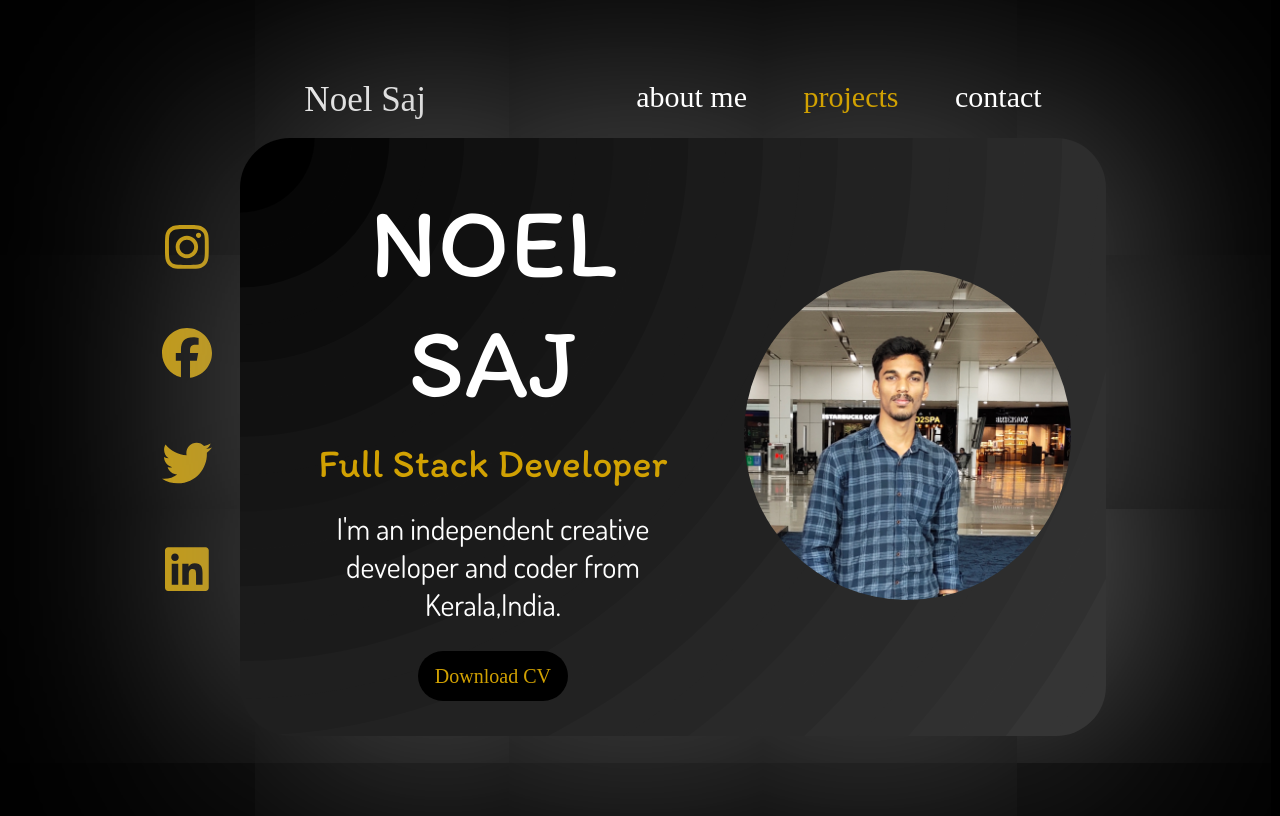
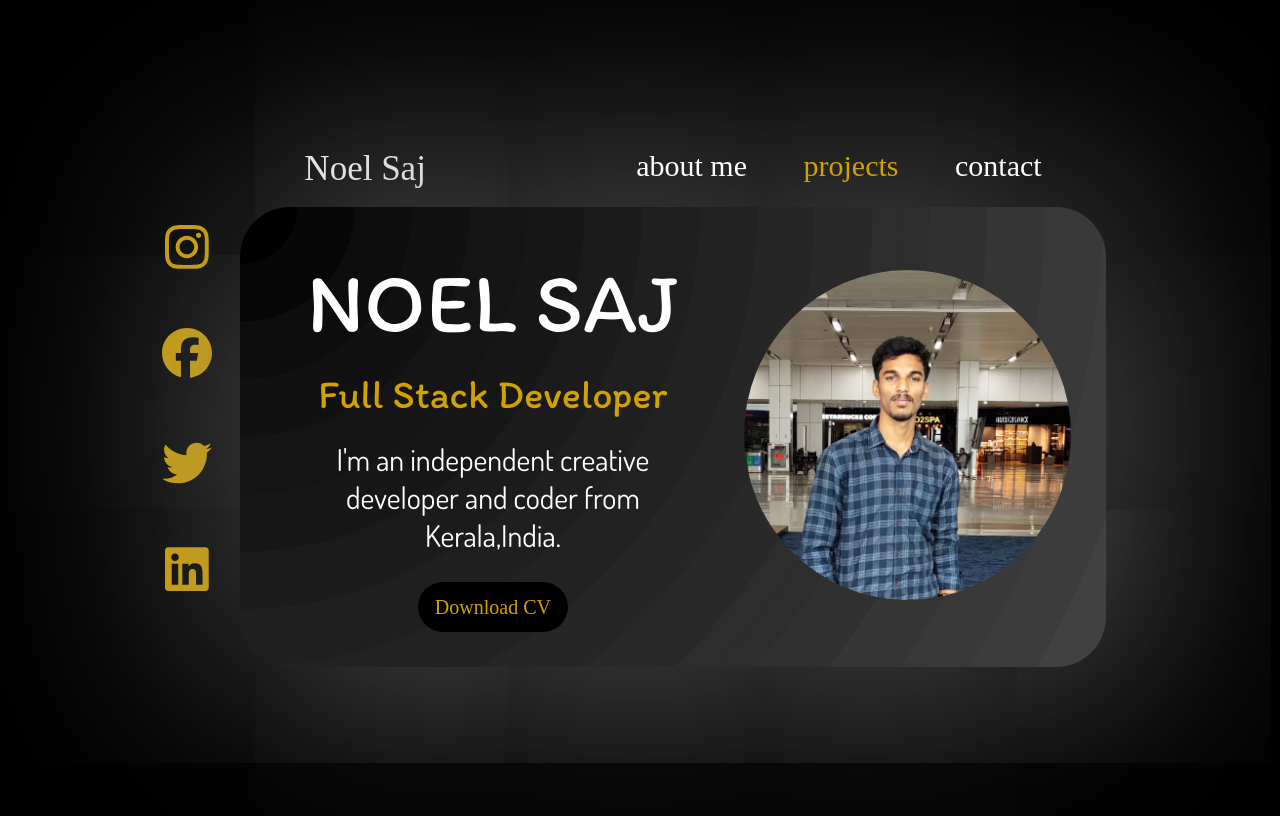
Before and after one commit to NOELSAJO7/Portfolio, a React (Create React App) app: page / in a window 1280 px wide. Built offline with nearby package versions, Linux system fonts and the light colour scheme; a web font is replaced by a local one.

Commit message:
final sizing

```diff
--- a/src/summary.css
+++ b/src/summary.css
@@ -212,7 +212,7 @@ font-size: 30px;
       }
 
       .name{
-    font-size:100px;}
+    font-size:85px;}
 
     .h2{
         font-size: 30px;
```
